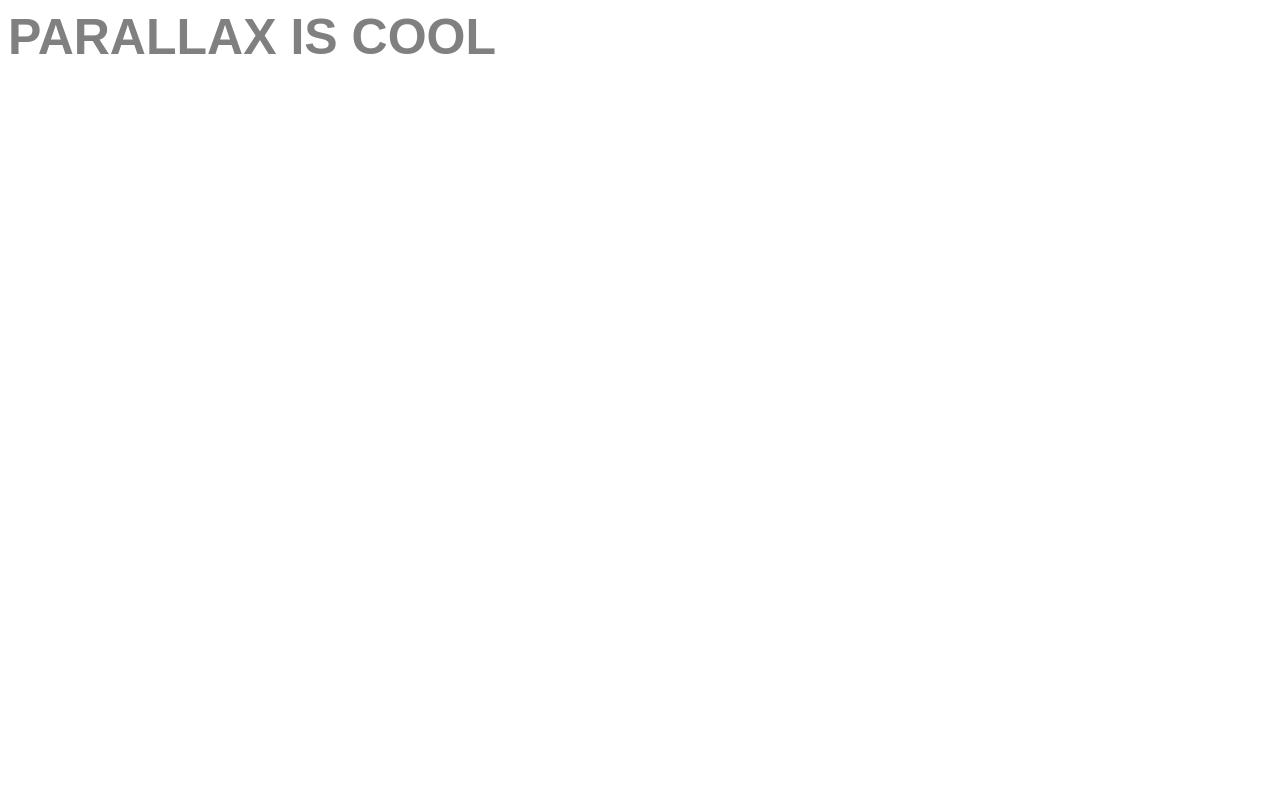
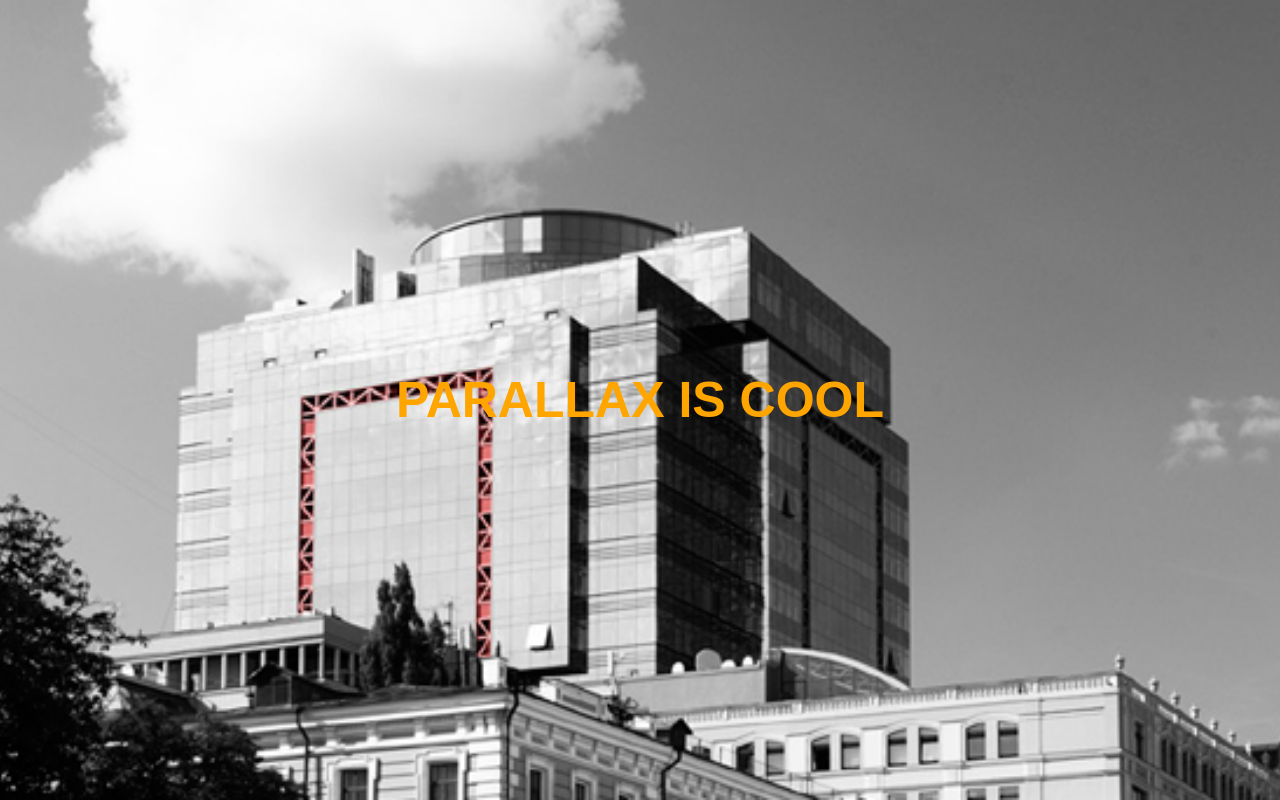
Before and after one commit to steyt/gp, a website: page index.html in a window 1280 px wide. Shown: the top 800 px of the page. Drawn offline with Linux system fonts and the light colour scheme; files whose address does not match are found by name.

Commit message:
parolax go

```diff
--- a/bower.json
+++ b/bower.json
@@ -7,7 +7,7 @@
     "bower_components"
     ],
   "dependencies": {
-    "jquery": "^3.1.1",
-    "bootstrap": "^3.3.7"
+    "jquery": "3.1.1",
+    "bootstrap": "3.3.7"
    }
 }
--- a/css/style.css
+++ b/css/style.css
@@ -5,34 +5,34 @@ box-sizing: border-box;
 box-sizing: inherit;
 }
 
-// Уберем отступы у body
+/* Уберем отступы у body*/
 body {
 margin: 0;
 padding: 0;
 }
-// Сделаем секциям высоту на весь экран
+/* Сделаем секциям высоту на весь экран*/
 section {
 display: flex;
 height: 100vh;
 background-position: 50% 0;
-background-attachment: fixed; // Для того, чтобы фон не
-двигался
+background-attachment: fixed; /* Для того, чтобы фон не
+двигался*/
 background-size: cover;
 }
-// В каждую секцию положим фоновое изображение, которое будет
-скролится медленнее, чем сам контент
+/* В каждую секцию положим фоновое изображение, которое будет
+скролится медленнее, чем сам контент*/
 .first {
-background-image: url("img/IMG10.jpg");
+background-image: url(../img/IMG10.jpg);
 }
 .second {
-background-image: url(img/IMG11.jpg);
+background-image: url(../img/IMG11.jpg);
 }
 .third {
-background-image: url(img/IMG12.jpg);
+background-image: url(../img/IMG12.jpg);
 }
 .title {
 margin: auto;
 font: bold 50px Arial;
-color: grey;
+color:orange;
 text-transform: uppercase;
 }
```
